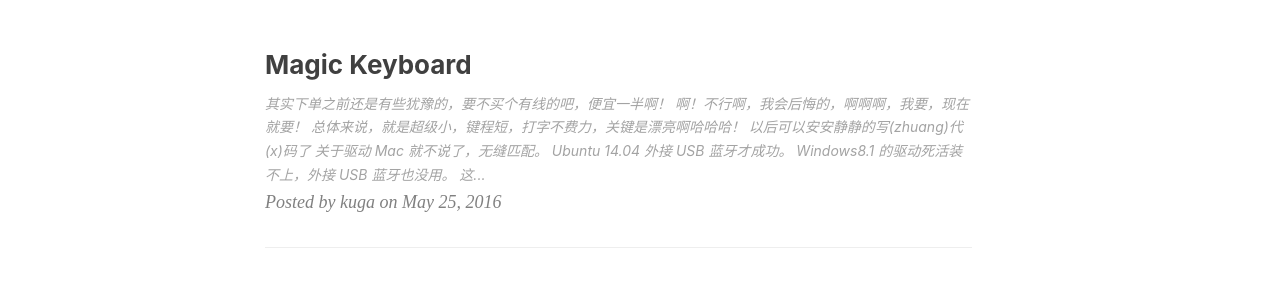
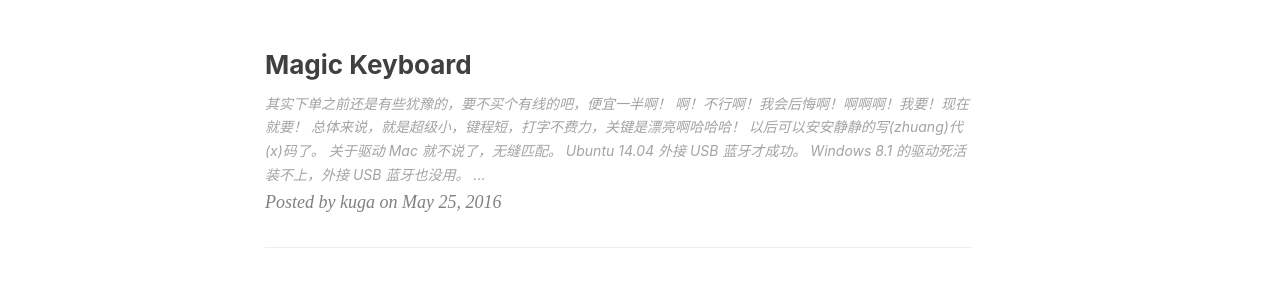
Before and after one commit to xkuga/xkuga.github.io, a Jekyll site: the page built from index.html, in a window 1280 px wide. Shown: the part 420-701 px from the top of the page. Built offline with Jekyll 4.4.1, drawn with Linux system fonts in a browser that asks for light colours; nearby versions of some CDN libraries; the list of posts is cut into pages by our own code; comment, search, counter and statistics services are not loaded.

Commit message:
magic keyboard rocks \m/

```diff
--- a/_posts/2016-05-25-magic-keyboard.md
+++ b/_posts/2016-05-25-magic-keyboard.md
@@ -7,9 +7,9 @@
 ---
 
 其实下单之前还是有些犹豫的，要不买个有线的吧，便宜一半啊！
-啊！不行啊，我会后悔的，啊啊啊，我要，现在就要！
+啊！不行啊！我会后悔啊！啊啊啊！我要！现在就要！
 总体来说，就是超级小，键程短，打字不费力，关键是漂亮啊哈哈哈！
-以后可以安安静静的写(zhuang)代(x)码了
+以后可以安安静静的写(zhuang)代(x)码了。
 
 
 关于驱动
@@ -17,7 +17,7 @@
 
 Mac 就不说了，无缝匹配。
 Ubuntu 14.04 外接 USB 蓝牙才成功。
-Windows8.1 的驱动死活装不上，外接 USB 蓝牙也没用。
+Windows 8.1 的驱动死活装不上，外接 USB 蓝牙也没用。
 
 这个也可能和我的笔记本有关，
 但以前也出现过 Ubuntu 能识别相机卡，Windows 识别不了的情况。
```
